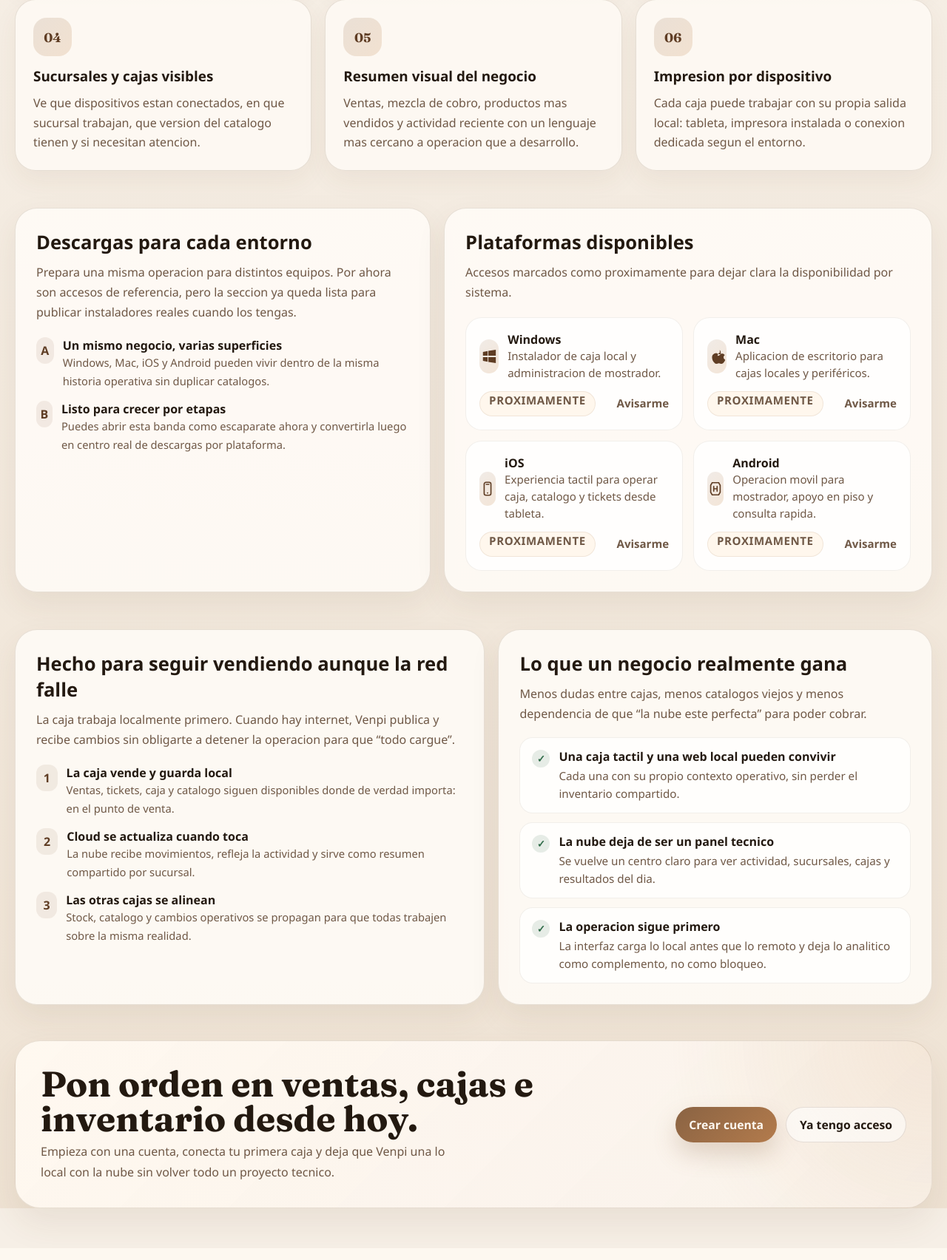
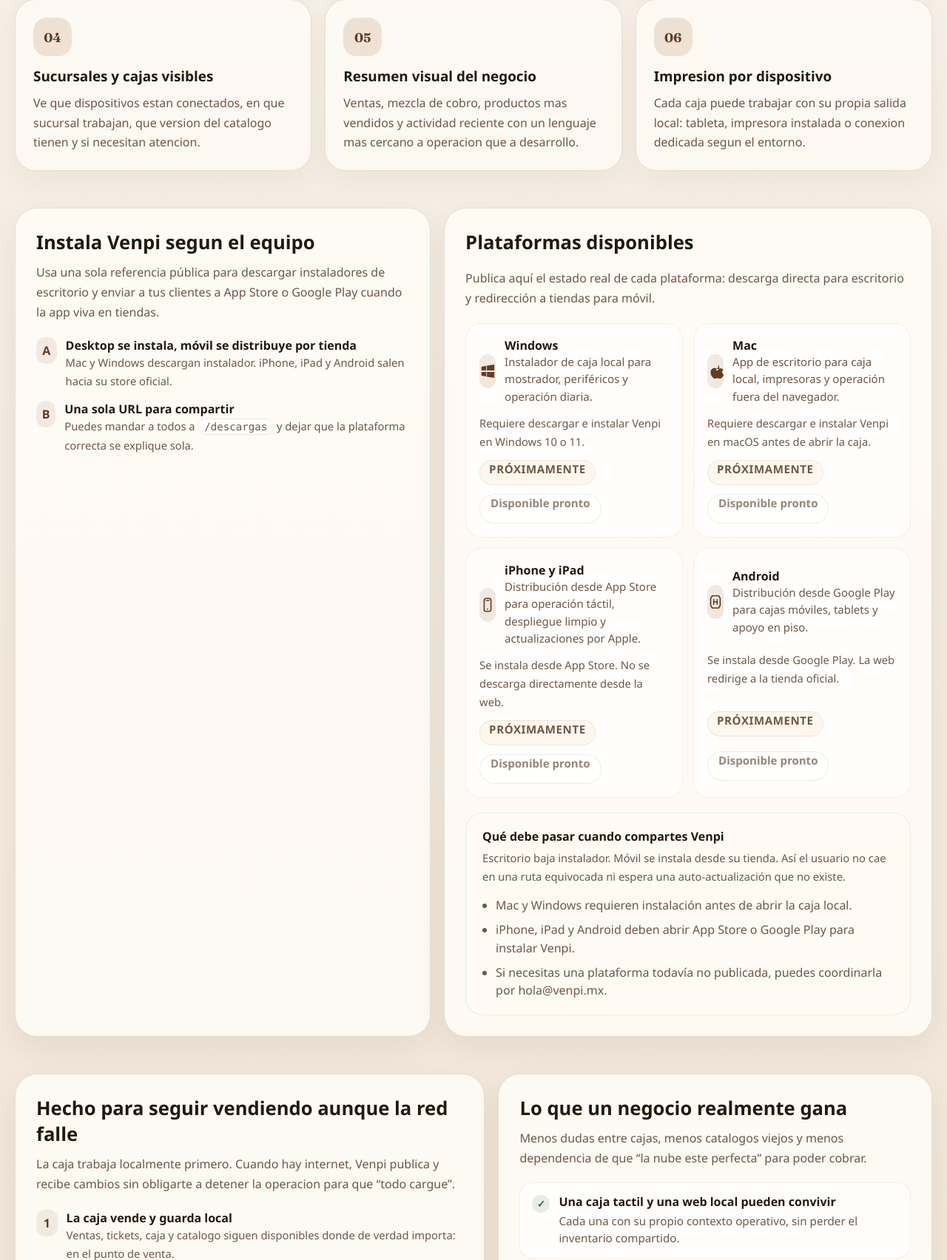
Before and after one commit to CerealKiller12/brs-cloud, a Laravel app: page / in a window 1280 px wide. Shown: the part 1562-3266 px from the top of the page at 74% size. Before the commit the page ends 3241 px from the top, so only its background shows below. Run offline with Laravel 12, Linux system fonts and the light colour scheme; some web fonts are replaced.

Commit message:
Add public downloads center for Venpi

```diff
--- a/config/services.php
+++ b/config/services.php
@@ -49,4 +49,12 @@
         'team_id' => env('APPLE_ADMIN_TEAM_ID', env('APPLE_TEAM_ID')),
         'key_id' => env('APPLE_ADMIN_KEY_ID', env('APPLE_KEY_ID')),
     ],
+
+    'downloads' => [
+        'windows_url' => env('DOWNLOADS_WINDOWS_URL'),
+        'mac_url' => env('DOWNLOADS_MAC_URL'),
+        'app_store_url' => env('DOWNLOADS_APP_STORE_URL'),
+        'google_play_url' => env('DOWNLOADS_GOOGLE_PLAY_URL'),
+        'support_email' => env('DOWNLOADS_SUPPORT_EMAIL', 'hola@venpi.mx'),
+    ],
 ];
--- a/resources/views/landing.blade.php
+++ b/resources/views/landing.blade.php
@@ -40,6 +40,14 @@
         a {
             color: inherit;
             text-decoration: none;
+        }
+        code {
+            font-family: ui-monospace, SFMono-Regular, Menlo, monospace;
+            font-size: 0.88rem;
+            padding: 2px 8px;
+            border-radius: 999px;
+            border: 1px solid rgba(95, 61, 36, 0.1);
+            background: rgba(255, 255, 255, 0.74);
         }
         .page-shell {
             width: min(1240px, calc(100vw - 40px));
@@ -411,6 +419,10 @@
             gap: 12px;
             flex-wrap: wrap;
         }
+        .downloads-grid__intro {
+            display: grid;
+            gap: 8px;
+        }
         .download-pill {
             display: inline-flex;
             align-items: center;
@@ -426,9 +438,50 @@
             text-transform: uppercase;
         }
         .download-link {
+            display: inline-flex;
+            align-items: center;
+            justify-content: center;
+            min-height: 40px;
+            padding: 0 14px;
+            border-radius: 999px;
+            border: 1px solid rgba(95, 61, 36, 0.12);
+            background: rgba(255, 255, 255, 0.7);
             color: var(--accent-strong);
             font-weight: 600;
             font-size: 0.94rem;
+        }
+        .download-link--disabled {
+            opacity: .72;
+            pointer-events: none;
+        }
+        .download-requirement {
+            margin: 0;
+            color: var(--muted);
+            line-height: 1.55;
+            font-size: 0.92rem;
+        }
+        .download-callout {
+            margin-top: 20px;
+            display: grid;
+            gap: 14px;
+            padding: 20px 22px;
+            border-radius: 24px;
+            border: 1px solid rgba(95, 61, 36, 0.08);
+            background: rgba(255, 251, 244, 0.82);
+        }
+        .download-callout strong {
+            display: block;
+            margin-bottom: 6px;
+        }
+        .requirements-list {
+            margin: 0;
+            padding-left: 18px;
+            display: grid;
+            gap: 8px;
+            color: var(--muted);
+        }
+        .requirements-list li {
+            line-height: 1.55;
         }
         .feature-card {
             padding: 24px;
@@ -645,6 +698,7 @@
                 </span>
             </a>
             <div class="topbar-actions">
+                <a class="button-ghost" href="{{ route('downloads') }}">Descargas</a>
                 <a class="button-ghost" href="{{ route('login') }}">Iniciar sesion</a>
                 <a class="button-secondary" href="{{ route('register') }}">Crear cuenta</a>
                 <a class="button" href="{{ route('register') }}">Probar Venpi</a>
@@ -772,89 +826,74 @@
         <section class="section" id="descargas">
             <div class="downloads-band">
                 <article class="downloads-copy">
-                    <h3>Descargas para cada entorno</h3>
-                    <p>Prepara una misma operacion para distintos equipos. Por ahora son accesos de referencia, pero la seccion ya queda lista para publicar instaladores reales cuando los tengas.</p>
+                    <h3>Instala Venpi segun el equipo</h3>
+                    <p>Usa una sola referencia pública para descargar instaladores de escritorio y enviar a tus clientes a App Store o Google Play cuando la app viva en tiendas.</p>
                     <div class="story-grid">
                         <div class="story-line">
                             <div class="story-index">A</div>
                             <div>
-                                <strong>Un mismo negocio, varias superficies</strong>
-                                <p class="micro-note">Windows, Mac, iOS y Android pueden vivir dentro de la misma historia operativa sin duplicar catalogos.</p>
+                                <strong>Desktop se instala, móvil se distribuye por tienda</strong>
+                                <p class="micro-note">Mac y Windows descargan instalador. iPhone, iPad y Android salen hacia su store oficial.</p>
                             </div>
                         </div>
                         <div class="story-line">
                             <div class="story-index">B</div>
                             <div>
-                                <strong>Listo para crecer por etapas</strong>
-                                <p class="micro-note">Puedes abrir esta banda como escaparate ahora y convertirla luego en centro real de descargas por plataforma.</p>
+                                <strong>Una sola URL para compartir</strong>
+                                <p class="micro-note">Puedes mandar a todos a <code>/descargas</code> y dejar que la plataforma correcta se explique sola.</p>
                             </div>
                         </div>
                     </div>
                 </article>
                 <article class="downloads-grid">
+                    <div class="downloads-grid__intro">
                         <h3>Plataformas disponibles</h3>
-                    <p>Accesos marcados como proximamente para dejar clara la disponibilidad por sistema.</p>
+                        <p>Publica aquí el estado real de cada plataforma: descarga directa para escritorio y redirección a tiendas para móvil.</p>
+                    </div>
                     <div class="downloads-list">
+                        @foreach (($downloads ?? []) as $download)
                             <div class="download-card">
                                 <div class="download-card__head">
                                     <div class="download-icon" aria-hidden="true">
+                                        @if ($download['icon'] === 'windows')
                                             <svg viewBox="0 0 24 24" fill="none"><path d="M3 5.5L10 4v7H3v-5.5Zm8 5.5V3.8l11-1.6V11H11Zm0 2h11v8.8L11 20.2V13ZM3 13h7v7L3 18.5V13Z" fill="currentColor"/></svg>
+                                        @elseif ($download['icon'] === 'mac')
+                                            <svg viewBox="0 0 24 24" fill="none"><path d="M16.2 2.5c.9 1 1.4 2.2 1.5 3.6-1.3.1-2.6.7-3.4 1.7-.7.8-1.4 2-1.2 3.3 1.4.1 2.7-.6 3.5-1.6.8-1 1.2-2.2 1.2-3.4-.6-.1-1.1.1-1.6.4ZM12.8 7.8c1.5 0 2.8.9 3.6.9.7 0 2-.9 3.4-.8.7 0 2.6.3 3.9 2.2-2.8 1.6-2.3 5.6.6 6.8-.4 1.2-.9 2.3-1.7 3.3-1 1.3-2.1 2.7-3.8 2.7-1.6 0-2.1-.9-3.9-.9s-2.4.9-3.9.9c-1.6 0-2.8-1.3-3.8-2.6-2.1-2.8-3.6-8-.9-11 1.3-1.5 3-2.3 4.9-2.3Z" fill="currentColor"/></svg>
+                                        @elseif ($download['icon'] === 'ios')
+                                            <svg viewBox="0 0 24 24" fill="none"><rect x="7" y="2.5" width="10" height="19" rx="2.6" stroke="currentColor" stroke-width="1.8"/><path d="M10 5.5h4" stroke="currentColor" stroke-width="1.8" stroke-linecap="round"/><circle cx="12" cy="18.2" r="1" fill="currentColor"/></svg>
+                                        @else
+                                            <svg viewBox="0 0 24 24" fill="none"><path d="M7.2 3h9.6l2.2 3.8v10.4l-2.2 3.8H7.2L5 17.2V6.8L7.2 3Z" stroke="currentColor" stroke-width="1.8"/><path d="M9.5 8.4v7.2M14.5 8.4v7.2M9.5 12h5" stroke="currentColor" stroke-width="1.8" stroke-linecap="round"/></svg>
+                                        @endif
                                     </div>
                                     <div>
-                                    <strong>Windows</strong>
-                                    <span>Instalador de caja local y administracion de mostrador.</span>
+                                        <strong>{{ $download['name'] }}</strong>
+                                        <span>{{ $download['description'] }}</span>
                                     </div>
                                 </div>
+                                <p class="download-requirement">{{ $download['requirement'] }}</p>
                                 <div class="download-meta">
-                                <span class="download-pill">Proximamente</span>
-                                <span class="download-link">Avisarme</span>
+                                    <span class="download-pill">{{ $download['availability'] }}</span>
+                                    @if ($download['url'])
+                                        <a class="download-link" href="{{ $download['url'] }}" target="_blank" rel="noopener noreferrer">
+                                            {{ $download['cta'] }}
+                                        </a>
+                                    @else
+                                        <span class="download-link download-link--disabled">{{ $download['cta'] }}</span>
+                                    @endif
                                 </div>
                             </div>
-                        <div class="download-card">
-                            <div class="download-card__head">
-                                <div class="download-icon" aria-hidden="true">
-                                    <svg viewBox="0 0 24 24" fill="none"><path d="M16.2 2.5c.9 1 1.4 2.2 1.5 3.6-1.3.1-2.6.7-3.4 1.7-.7.8-1.4 2-1.2 3.3 1.4.1 2.7-.6 3.5-1.6.8-1 1.2-2.2 1.2-3.4-.6-.1-1.1.1-1.6.4ZM12.8 7.8c1.5 0 2.8.9 3.6.9.7 0 2-.9 3.4-.8.7 0 2.6.3 3.9 2.2-2.8 1.6-2.3 5.6.6 6.8-.4 1.2-.9 2.3-1.7 3.3-1 1.3-2.1 2.7-3.8 2.7-1.6 0-2.1-.9-3.9-.9s-2.4.9-3.9.9c-1.6 0-2.8-1.3-3.8-2.6-2.1-2.8-3.6-8-.9-11 1.3-1.5 3-2.3 4.9-2.3Z" fill="currentColor"/></svg>
+                        @endforeach
                     </div>
+                    <div class="download-callout">
                         <div>
-                                    <strong>Mac</strong>
-                                    <span>Aplicacion de escritorio para cajas locales y periféricos.</span>
+                            <strong>Qué debe pasar cuando compartes Venpi</strong>
+                            <p class="micro-note">Escritorio baja instalador. Móvil se instala desde su tienda. Así el usuario no cae en una ruta equivocada ni espera una auto-actualización que no existe.</p>
                         </div>
-                            </div>
-                            <div class="download-meta">
-                                <span class="download-pill">Proximamente</span>
-                                <span class="download-link">Avisarme</span>
-                            </div>
-                        </div>
-                        <div class="download-card">
-                            <div class="download-card__head">
-                                <div class="download-icon" aria-hidden="true">
-                                    <svg viewBox="0 0 24 24" fill="none"><rect x="7" y="2.5" width="10" height="19" rx="2.6" stroke="currentColor" stroke-width="1.8"/><path d="M10 5.5h4" stroke="currentColor" stroke-width="1.8" stroke-linecap="round"/><circle cx="12" cy="18.2" r="1" fill="currentColor"/></svg>
-                                </div>
-                                <div>
-                                    <strong>iOS</strong>
-                                    <span>Experiencia tactil para operar caja, catalogo y tickets desde tableta.</span>
-                                </div>
-                            </div>
-                            <div class="download-meta">
-                                <span class="download-pill">Proximamente</span>
-                                <span class="download-link">Avisarme</span>
-                            </div>
-                        </div>
-                        <div class="download-card">
-                            <div class="download-card__head">
-                                <div class="download-icon" aria-hidden="true">
-                                    <svg viewBox="0 0 24 24" fill="none"><path d="M7.2 3h9.6l2.2 3.8v10.4l-2.2 3.8H7.2L5 17.2V6.8L7.2 3Z" stroke="currentColor" stroke-width="1.8"/><path d="M9.5 8.4v7.2M14.5 8.4v7.2M9.5 12h5" stroke="currentColor" stroke-width="1.8" stroke-linecap="round"/></svg>
-                                </div>
-                                <div>
-                                    <strong>Android</strong>
-                                    <span>Operacion movil para mostrador, apoyo en piso y consulta rapida.</span>
-                                </div>
-                            </div>
-                            <div class="download-meta">
-                                <span class="download-pill">Proximamente</span>
-                                <span class="download-link">Avisarme</span>
-                            </div>
-                        </div>
+                        <ul class="requirements-list">
+                            <li>Mac y Windows requieren instalación antes de abrir la caja local.</li>
+                            <li>iPhone, iPad y Android deben abrir App Store o Google Play para instalar Venpi.</li>
+                            <li>Si necesitas una plataforma todavía no publicada, puedes coordinarla por <a href="mailto:{{ $downloadsSupportEmail ?? 'hola@venpi.mx' }}">{{ $downloadsSupportEmail ?? 'hola@venpi.mx' }}</a>.</li>
+                        </ul>
                     </div>
                 </article>
             </div>
@@ -930,5 +969,12 @@
             </div>
         </section>
     </div>
+    @if (!empty($downloadsOnly))
+        <script>
+            window.addEventListener('load', () => {
+                document.getElementById('descargas')?.scrollIntoView({ behavior: 'auto', block: 'start' });
+            });
+        </script>
+    @endif
 </body>
 </html>
--- a/routes/web.php
+++ b/routes/web.php
@@ -54,6 +54,61 @@
 
 $accountPasswordLinkCacheKey = function (int $userId): string {
     return "account_password_link:{$userId}";
+};
+
+$buildLandingViewData = function () {
+    $downloadsConfig = config('services.downloads', []);
+    $supportEmail = trim((string) ($downloadsConfig['support_email'] ?? 'hola@venpi.mx'));
+
+    return [
+        'downloads' => [
+            [
+                'key' => 'windows',
+                'name' => 'Windows',
+                'description' => 'Instalador de caja local para mostrador, periféricos y operación diaria.',
+                'availability' => !empty($downloadsConfig['windows_url']) ? 'Descarga directa' : 'Próximamente',
+                'cta' => !empty($downloadsConfig['windows_url']) ? 'Descargar instalador' : 'Disponible pronto',
+                'url' => $downloadsConfig['windows_url'] ?: null,
+                'requiresInstallation' => true,
+                'requirement' => 'Requiere descargar e instalar Venpi en Windows 10 o 11.',
+                'icon' => 'windows',
+            ],
+            [
+                'key' => 'mac',
+                'name' => 'Mac',
+                'description' => 'App de escritorio para caja local, impresoras y operación fuera del navegador.',
+                'availability' => !empty($downloadsConfig['mac_url']) ? 'Descarga directa' : 'Próximamente',
+                'cta' => !empty($downloadsConfig['mac_url']) ? 'Descargar para Mac' : 'Disponible pronto',
+                'url' => $downloadsConfig['mac_url'] ?: null,
+                'requiresInstallation' => true,
+                'requirement' => 'Requiere descargar e instalar Venpi en macOS antes de abrir la caja.',
+                'icon' => 'mac',
+            ],
+            [
+                'key' => 'ios',
+                'name' => 'iPhone y iPad',
+                'description' => 'Distribución desde App Store para operación táctil, despliegue limpio y actualizaciones por Apple.',
+                'availability' => !empty($downloadsConfig['app_store_url']) ? 'App Store' : 'Próximamente',
+                'cta' => !empty($downloadsConfig['app_store_url']) ? 'Abrir App Store' : 'Disponible pronto',
+                'url' => $downloadsConfig['app_store_url'] ?: null,
+                'requiresInstallation' => false,
+                'requirement' => 'Se instala desde App Store. No se descarga directamente desde la web.',
+                'icon' => 'ios',
+            ],
+            [
+                'key' => 'android',
+                'name' => 'Android',
+                'description' => 'Distribución desde Google Play para cajas móviles, tablets y apoyo en piso.',
+                'availability' => !empty($downloadsConfig['google_play_url']) ? 'Google Play' : 'Próximamente',
+                'cta' => !empty($downloadsConfig['google_play_url']) ? 'Abrir Google Play' : 'Disponible pronto',
+                'url' => $downloadsConfig['google_play_url'] ?: null,
+                'requiresInstallation' => false,
+                'requirement' => 'Se instala desde Google Play. La web redirige a la tienda oficial.',
+                'icon' => 'android',
+            ],
+        ],
+        'downloadsSupportEmail' => $supportEmail,
+    ];
 };
 
 $buildStoreContext = function (User $user, ?int $requestedStoreId = null) {
@@ -1120,14 +1175,14 @@
     ]);
 };
 
-Route::get('/', function () {
+Route::get('/', function () use ($buildLandingViewData) {
     $isAdminHostRequest = ($adminHost = trim((string) config('app.admin_host', ''))) !== ''
         && strcasecmp(request()->getHost(), $adminHost) === 0;
 
     if (!Auth::check()) {
         return $isAdminHostRequest
             ? redirect()->route('login')
-            : view('landing');
+            : view('landing', $buildLandingViewData());
     }
 
     /** @var User|null $user */
@@ -1137,6 +1192,13 @@
         ? redirect()->route('admin.dashboard')
         : redirect()->route('dashboard');
 });
+
+Route::get('/descargas', function () use ($buildLandingViewData) {
+    return view('landing', [
+        ...$buildLandingViewData(),
+        'downloadsOnly' => true,
+    ]);
+})->name('downloads');
 
 Route::get('/auth/{provider}/redirect', [SocialAuthController::class, 'redirect'])->name('social.redirect');
 Route::match(['GET', 'POST'], '/auth/{provider}/callback', [SocialAuthController::class, 'callback'])->name('social.callback');
```
Lines whose indentation alone changed are shown as unchanged.
